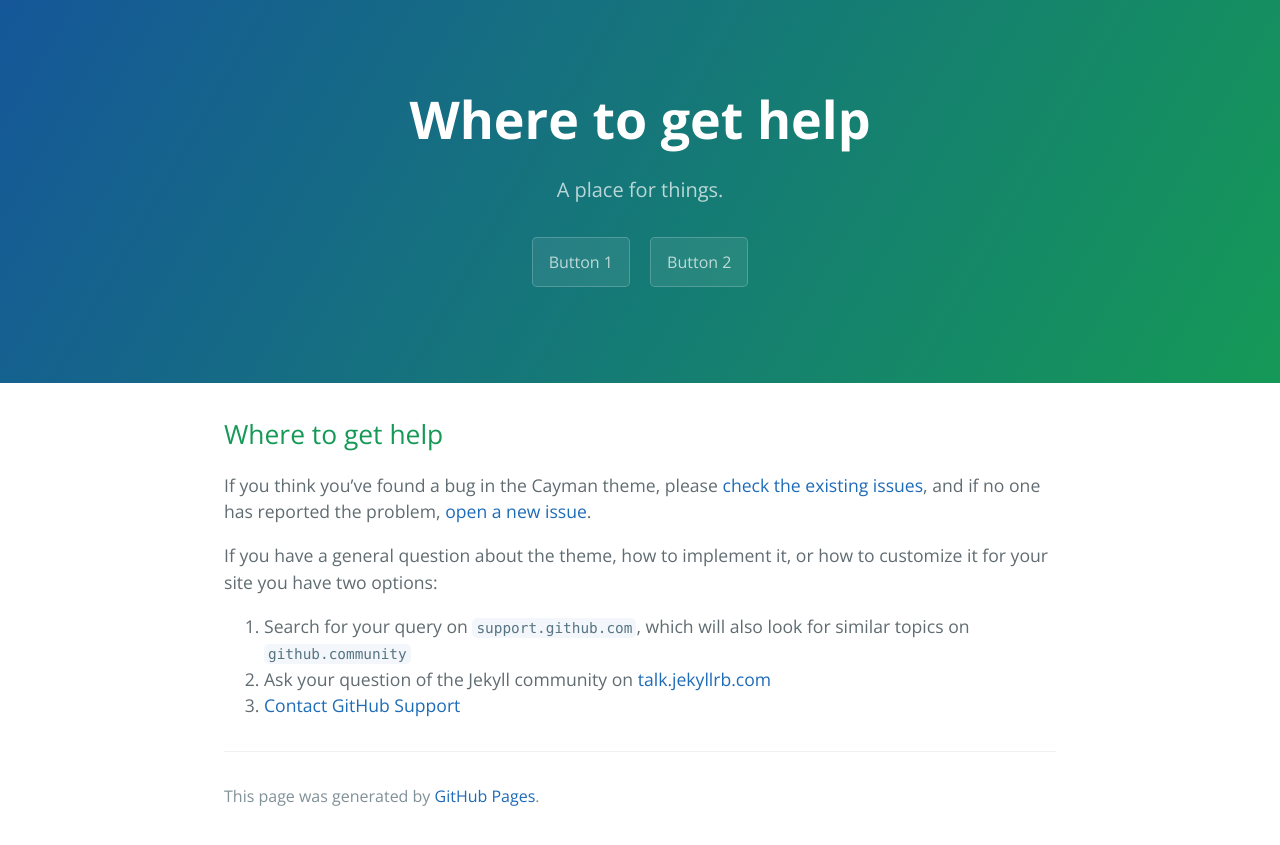
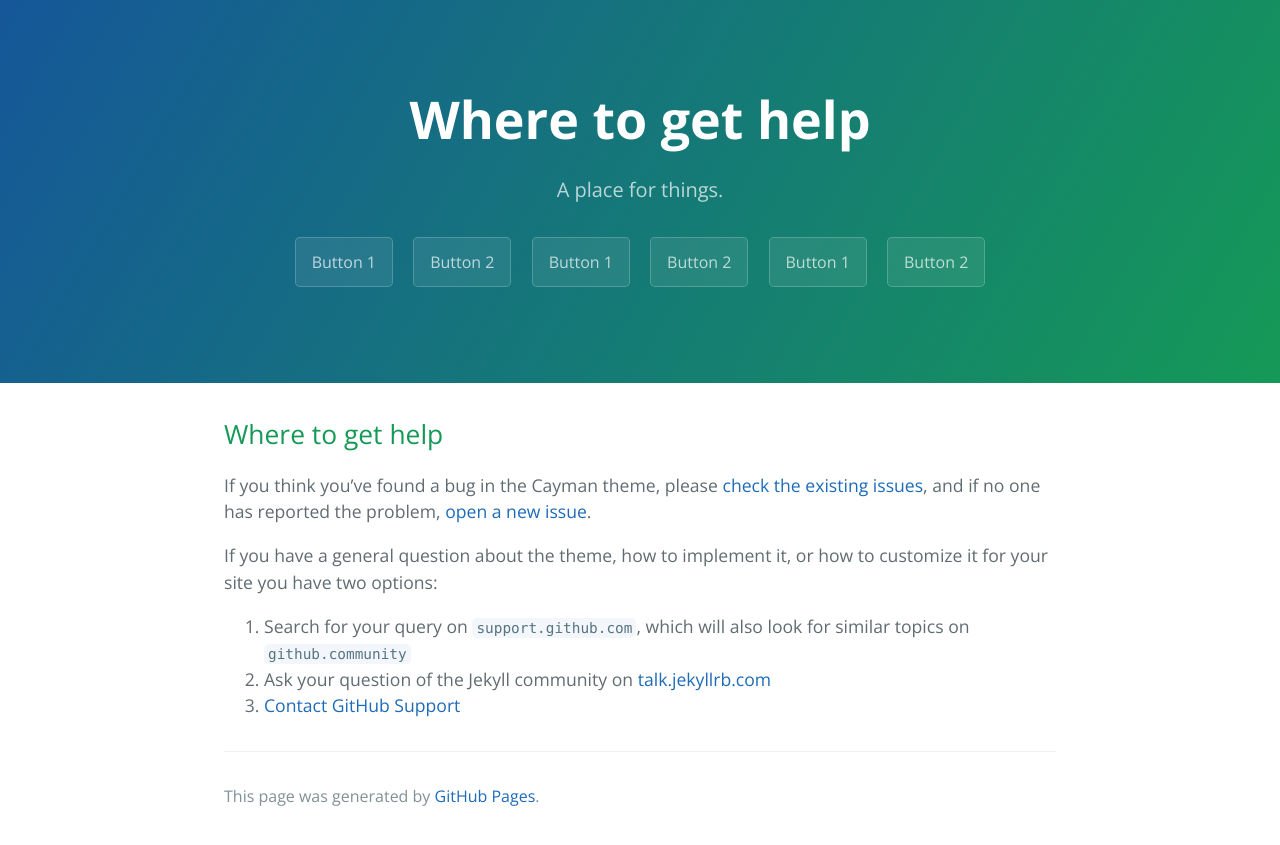
Before and after one commit to ognalysis/ognalysis.github.io, a Jekyll site: the page built from docs/SUPPORT.md, in a window 1280 px wide. Shown: the top 845 px of the page. Built offline with Jekyll 4.4.1, drawn with Linux system fonts in a browser that asks for light colours; our own code applies the rules of GitHub Pages for plain Markdown files.

Commit message:
Update default.html

```diff
--- a/_layouts/default.html
+++ b/_layouts/default.html
@@ -24,6 +24,10 @@
       {% if site.show_downloads %}
         <a href="" class="btn">Button 1</a>
         <a href="" class="btn">Button 2</a>
+        <a href="" class="btn">Button 1</a>
+        <a href="" class="btn">Button 2</a>
+        <a href="" class="btn">Button 1</a>
+        <a href="" class="btn">Button 2</a>
       {% endif %}
     </header>
 
```
